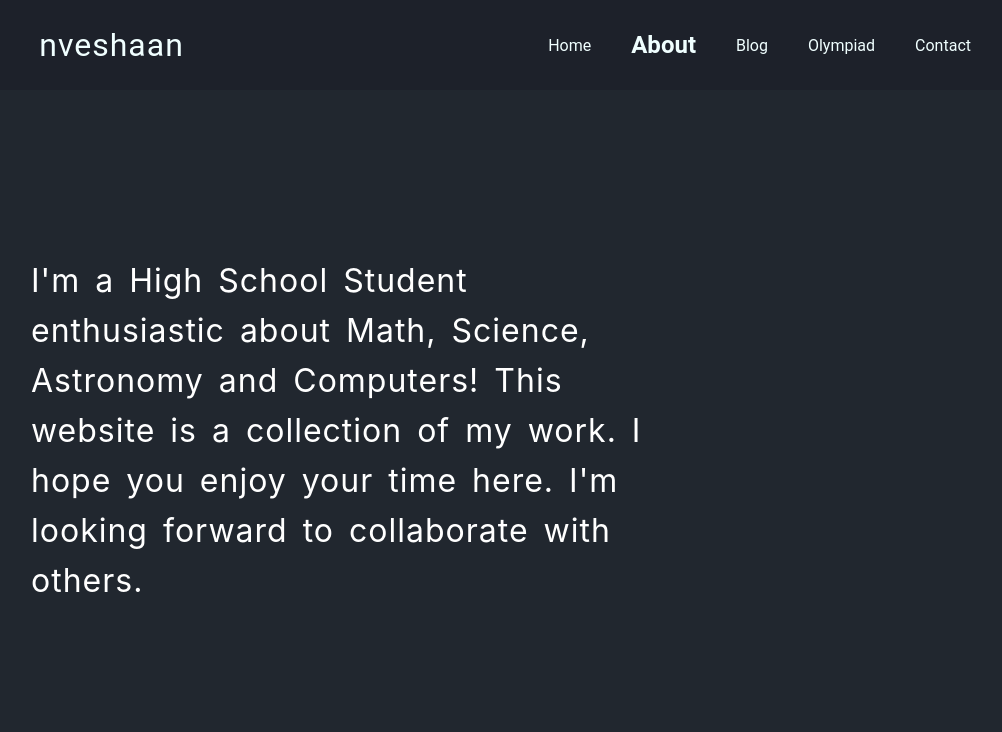
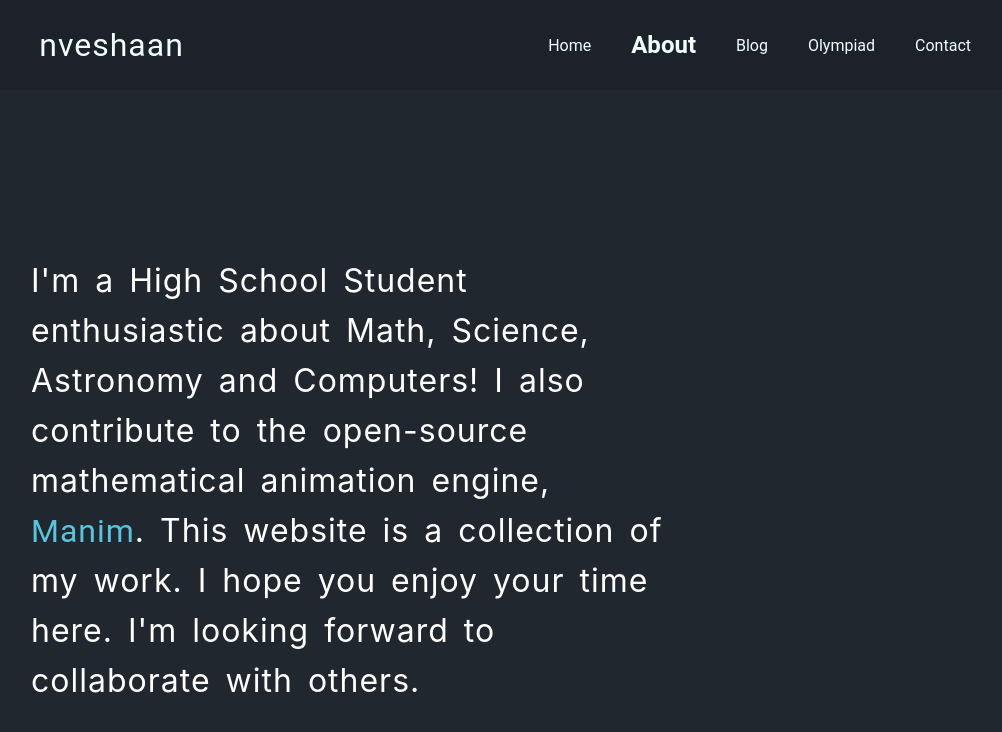
Before and after one commit to nveshaan/nveshaan.com, a plain HTML site: page pages/about.html in a window 1280 px wide. Shown: the whole page, without its empty margins (161-1163 px from the left). Drawn offline with Linux system fonts and the light colour scheme.

Commit message:
updated about

```diff
--- a/pages/about.html
+++ b/pages/about.html
@@ -23,7 +23,7 @@
     </header>
     <main>
         <div class="intro">
-            <p id="intro">I'm a High School Student enthusiastic about Math, Science, Astronomy and Computers! This website is a collection of my work. I hope you enjoy your time here. I'm looking forward to collaborate with others.</p>
+            <p id="intro">I'm a High School Student enthusiastic about <span class="int">Math</span>, <span class="int">Science</span>, <span class="int">Astronomy</span> and <span class="int">Computers</span>! I also contribute to the open-source mathematical animation engine, <a href="https://www.manim.community/" class="manim" target="_blank">Manim</a>. This website is a collection of my work. I hope you enjoy your time here. I'm looking forward to collaborate with others.</p>
         </div>
     </main>
 </body>
--- a/styles/about.css
+++ b/styles/about.css
@@ -44,6 +44,15 @@ header {
 .nv {
         letter-spacing: 1px;
         font-weight: lighter;
+}
+
+.manim {
+        background-color: #21272f;
+        color: #58C4DD;
+}
+
+.int:hover {
+        color: #58C4DD;
 }
 
 
```
